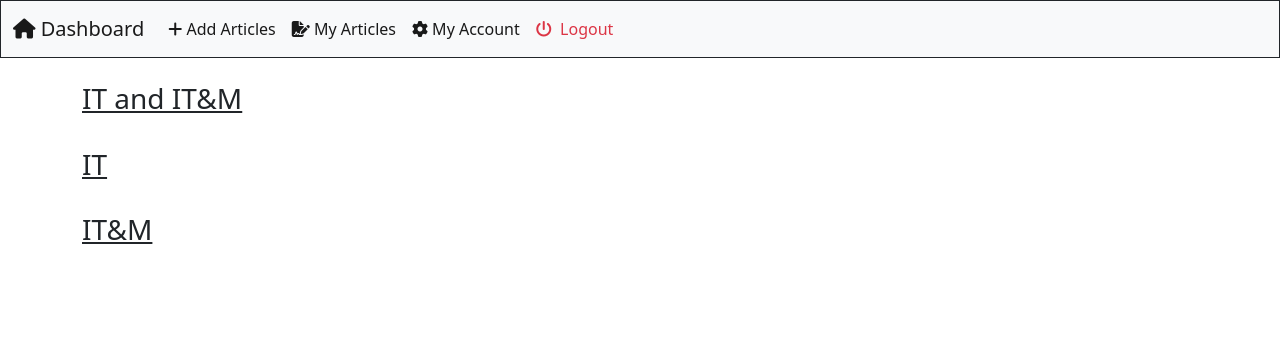
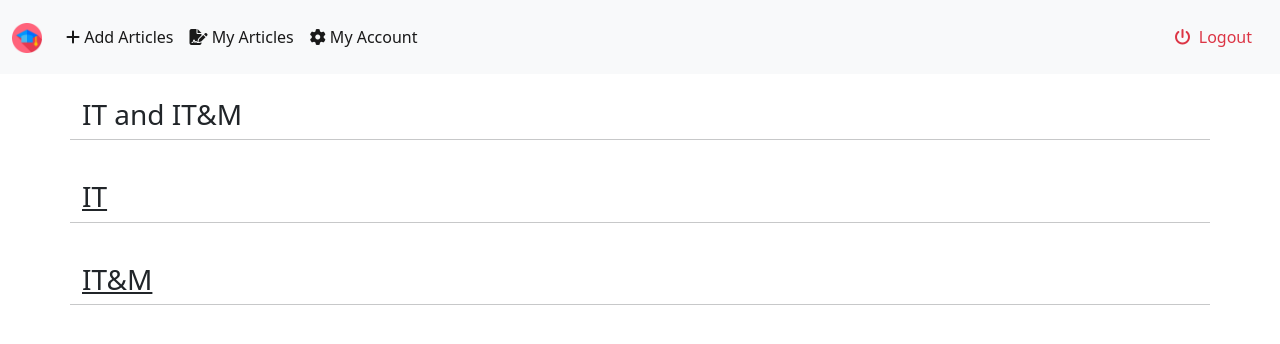
Before and after one commit to sragu2000/fit, a CodeIgniter app: page /fit/dashboard in a window 1280 px wide. Shown: the top 344 px of the page. Run offline with CodeIgniter, Linux system fonts and the light colour scheme; the visitor is signed in with stand-in values (Sample User, id 1); data that the repository does not hold is empty; some libraries are stand-ins or nearby versions.

Commit message:
navicon | adminpanel moved to account settings | change in admin panel view | change in navbar | chang ein vw_usersettings | image 1642... renamed to logo.png

```diff
--- a/application/controllers/Dashboard.php
+++ b/application/controllers/Dashboard.php
@@ -24,15 +24,9 @@ class Dashboard extends CI_Controller {
 		$data["userid"]=$userid;
 		$this->load->view("vw_showuser.php",$data);
 	}
-	public function index()
-	{
-		$role=$this->Mdl_user->getUserRole();
+	public function index(){
 		$this->load->view("vw_header");
 		$this->load->view("vw_navbar");
-		if($role=="fitpageadmin"){
-
-			$this->load->view("vw_admincontrolpanel");
-		}
 		$this->load->view('vw_dashboard');
 	}
 
@@ -59,6 +53,10 @@ class Dashboard extends CI_Controller {
 	public function viewuserdetails(){
 		$this->load->view("vw_header");
 		$this->load->view("vw_navbar");
+		$role=$this->Mdl_user->getUserRole();
+		if($role=="fitpageadmin"){
+			$this->load->view("vw_admincontrolpanel");
+		}
 		$data["user"]=$this->session->userdata("useroffit");
 		$this->load->view("vw_usersettings",$data);
 	}
--- a/application/views/vw_dashboard.php
+++ b/application/views/vw_dashboard.php
@@ -1,13 +1,13 @@
 <br>
 <div class="container">
-    <h3><u>IT and IT&M</u></h3>
-    <div class="row" id="both"></div>
+    <h3>IT and IT&M</h3>
+    <div class="row" id="both"><hr width="100%"></div>
     <br>
     <h3><u>IT</u></h3>
-    <div class="row" id="it"></div>
+    <div class="row" id="it"><hr width="100%"></div>
     <br>
     <h3><u>IT&M</u></h3>
-    <div class="row" id="itm"></div>
+    <div class="row" id="itm"><hr width="100%"></div>
     <br>
 </div>
 <script>
@@ -19,6 +19,7 @@
                         <i class="fa-solid fa-arrow-up-right-from-square"></i> ${item.moduleid} : ${item.modulename}
                         </a>
                     </h5>
+                    <hr width="100%">
             `;
             if((item.forcourse).toLowerCase()==("BOTH").toLowerCase()){
                 $("#both").append(htmlText);
--- a/application/views/vw_navbar.php
+++ b/application/views/vw_navbar.php
@@ -1,6 +1,11 @@
-<nav class="navbar navbar-expand-lg navbar-light bg-light border border-dark">
+<nav class="navbar navbar-expand-lg navbar-light bg-light">
   <div class="container-fluid">
-    <a class="navbar-brand" href="<?php echo base_url("dashboard") ?>"><i class="fas fa-home"></i>&nbsp;Dashboard</a>
+    <nav class="navbar navbar-light bg-light">
+      <a class="navbar-brand" href="<?php echo base_url("dashboard") ?>">
+        <img src="<?php echo base_url('images/logo.png') ?>" width="30" height="30" alt="">
+      </a>
+    </nav>
+
     <button class="navbar-toggler" type="button" data-bs-toggle="collapse" data-bs-target="#navbarSupportedContent" aria-controls="navbarSupportedContent" aria-expanded="false" aria-label="Toggle navigation">
       <span class="navbar-toggler-icon"></span>
     </button>
@@ -20,11 +25,12 @@
           <a class="nav-link active" href="<?php echo base_url('dashboard/viewuserdetails'); ?>">
             <i class="fa-solid fa-gear"></i></i></i>&nbsp;My Account</a>
         </li>
-        <li class="nav-item">
-          <a class="nav-link active text-danger" href="<?php echo base_url('dashboard/logout'); ?>">
-            <i class="fas fa-power-off"></i> &nbsp;Logout</a>
-        </li>
+
       </ul>
+
+      <a class="nav-link active text-danger" href="<?php echo base_url('dashboard/logout'); ?>">
+        <i class="fas fa-power-off"></i> &nbsp;Logout</a>
+
     </div>
   </div>
 </nav>
--- a/application/views/vw_usersettings.php
+++ b/application/views/vw_usersettings.php
@@ -1,5 +1,5 @@
 <div class="container">
-    <br><hr width="100%">
+    <hr width="100%">
     <h2> User Details</h2>
     <hr width="100%">
     Name : <input type="text" disabled id="name" class="form-control"><p></p>
```
Also changed, not shown: application/views/vw_admincontrolpanel.php (+7 -5 lines), images/logo.png (renamed from images/1642446.png).
